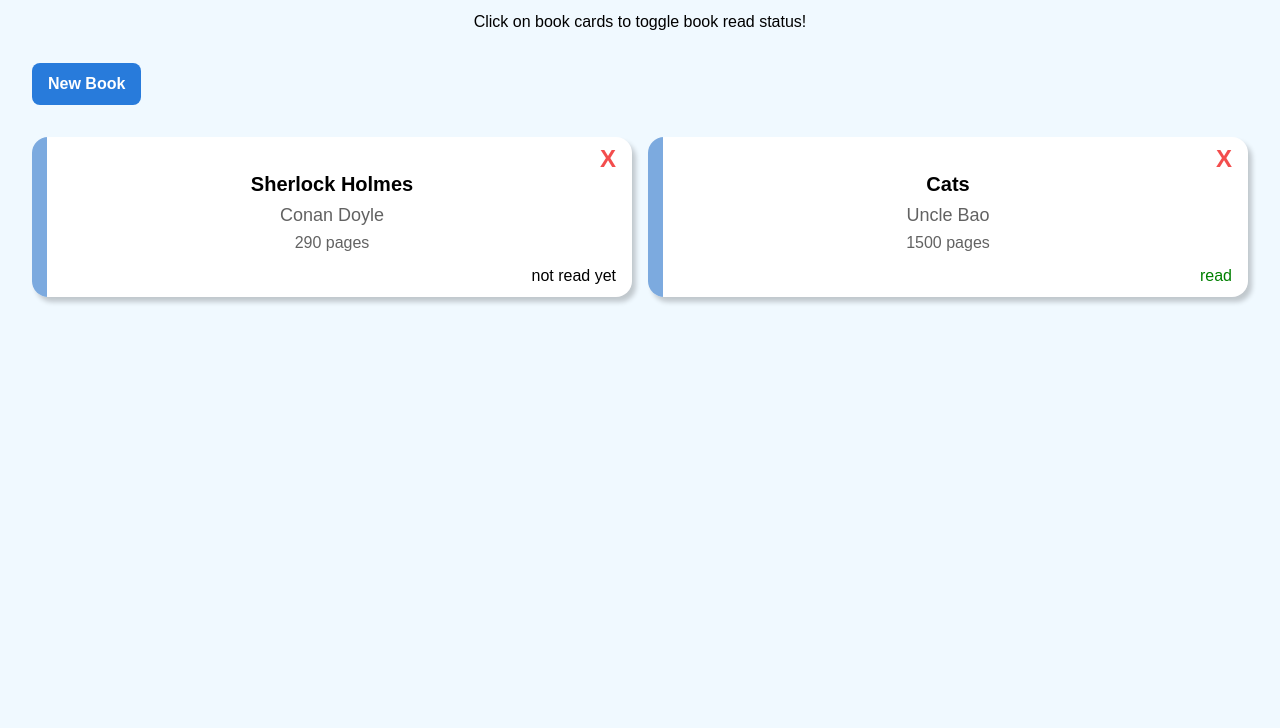
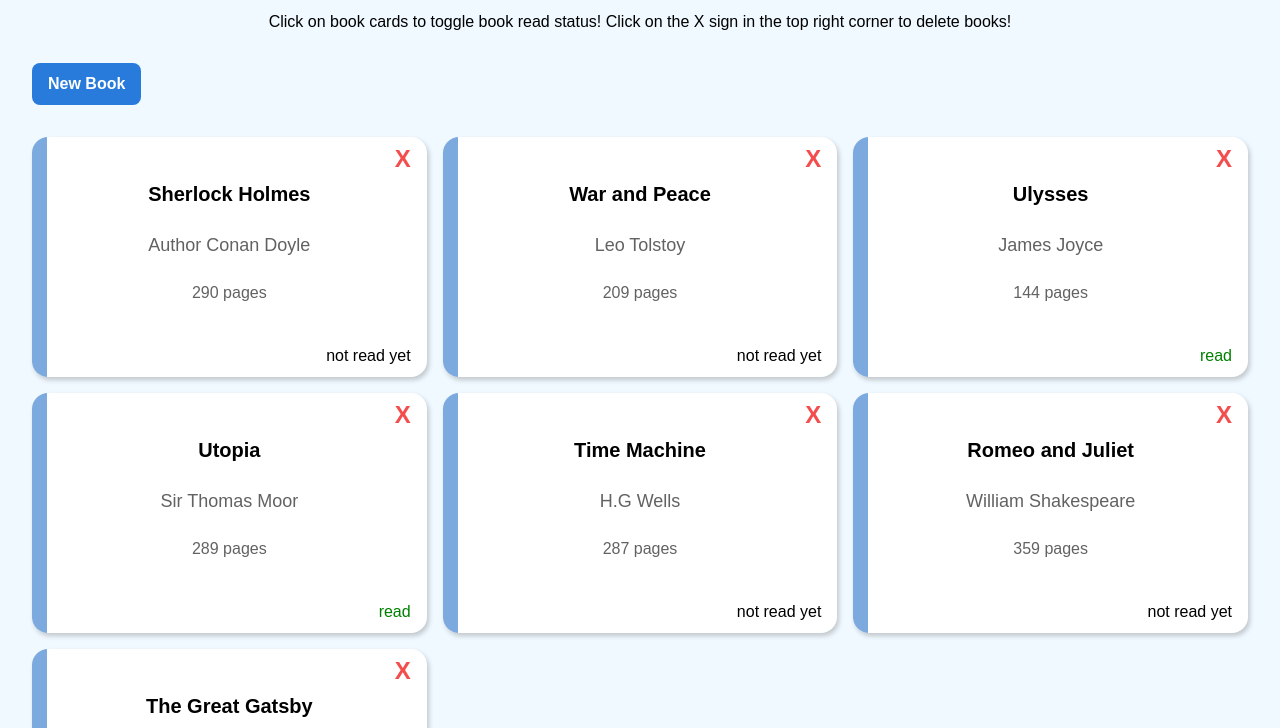
Before and after one commit to NgocPMT/odin-library, a plain HTML site: page index.html in a window 1280 px wide. Shown: the part 72-800 px from the top of the page. Drawn offline with Linux system fonts and the light colour scheme.

Commit message:
add more initial books and add guideline for deleting book

```diff
--- a/index.html
+++ b/index.html
@@ -9,7 +9,10 @@
   <body>
     <main>
       <h1>Library</h1>
-      <p class="guideline">Click on book cards to toggle book read status!</p>
+      <p class="guideline">
+        Click on book cards to toggle book read status! Click on the X sign in
+        the top right corner to delete books!
+      </p>
       <button class="new-book-button">New Book</button>
       <section id="book-container"></section>
     </main>
--- a/index.js
+++ b/index.js
@@ -74,14 +74,38 @@ function renderBooks() {
   });
 }
 
+// adding initial data for library
 addBookToLibrary(
   crypto.randomUUID(),
   "Sherlock Holmes",
-  "Conan Doyle",
+  "Author Conan Doyle",
   290,
   false
 );
-addBookToLibrary(crypto.randomUUID(), "Cats", "Uncle Bao", 1500, true);
+addBookToLibrary(
+  crypto.randomUUID(),
+  "War and Peace",
+  "Leo Tolstoy",
+  209,
+  false
+);
+addBookToLibrary(crypto.randomUUID(), "Ulysses", "James Joyce", 144, true);
+addBookToLibrary(crypto.randomUUID(), "Utopia", "Sir Thomas Moor", 289, true);
+addBookToLibrary(crypto.randomUUID(), "Time Machine", "H.G Wells", 287, false);
+addBookToLibrary(
+  crypto.randomUUID(),
+  "Romeo and Juliet",
+  "William Shakespeare",
+  359,
+  false
+);
+addBookToLibrary(
+  crypto.randomUUID(),
+  "The Great Gatsby",
+  "F. Scott Fitzgerald",
+  353,
+  true
+);
 
 renderBooks();
 
--- a/style.css
+++ b/style.css
@@ -48,16 +48,16 @@ main h1 {
   width: 100%;
 
   display: grid;
-  grid-template-columns: repeat(auto-fit, minmax(15rem, 1fr));
+  grid-template-columns: repeat(auto-fit, minmax(20rem, 1fr));
   gap: 1rem;
 }
 
 .book-card {
   position: relative;
   padding: 2rem;
-  box-shadow: 4px 5px 5px rgba(0, 0, 0, 0.2);
+  box-shadow: 2px 3px 5px rgba(0, 0, 0, 0.2);
   border-radius: 1rem;
-  min-height: 10rem;
+  min-height: 15rem;
   display: grid;
   place-items: center;
   text-align: center;
@@ -69,11 +69,11 @@ main h1 {
 }
 
 .book-card:hover {
-  background-color: rgb(232, 232, 238);
+  background-color: rgb(243, 243, 246);
 }
 
 .book-card:active {
-  transform: translate(4px, 9px);
+  transform: translate(4px, 5px);
   box-shadow: 0px 0px 1px rgba(0, 0, 0, 0.2);;
 }
 
```
